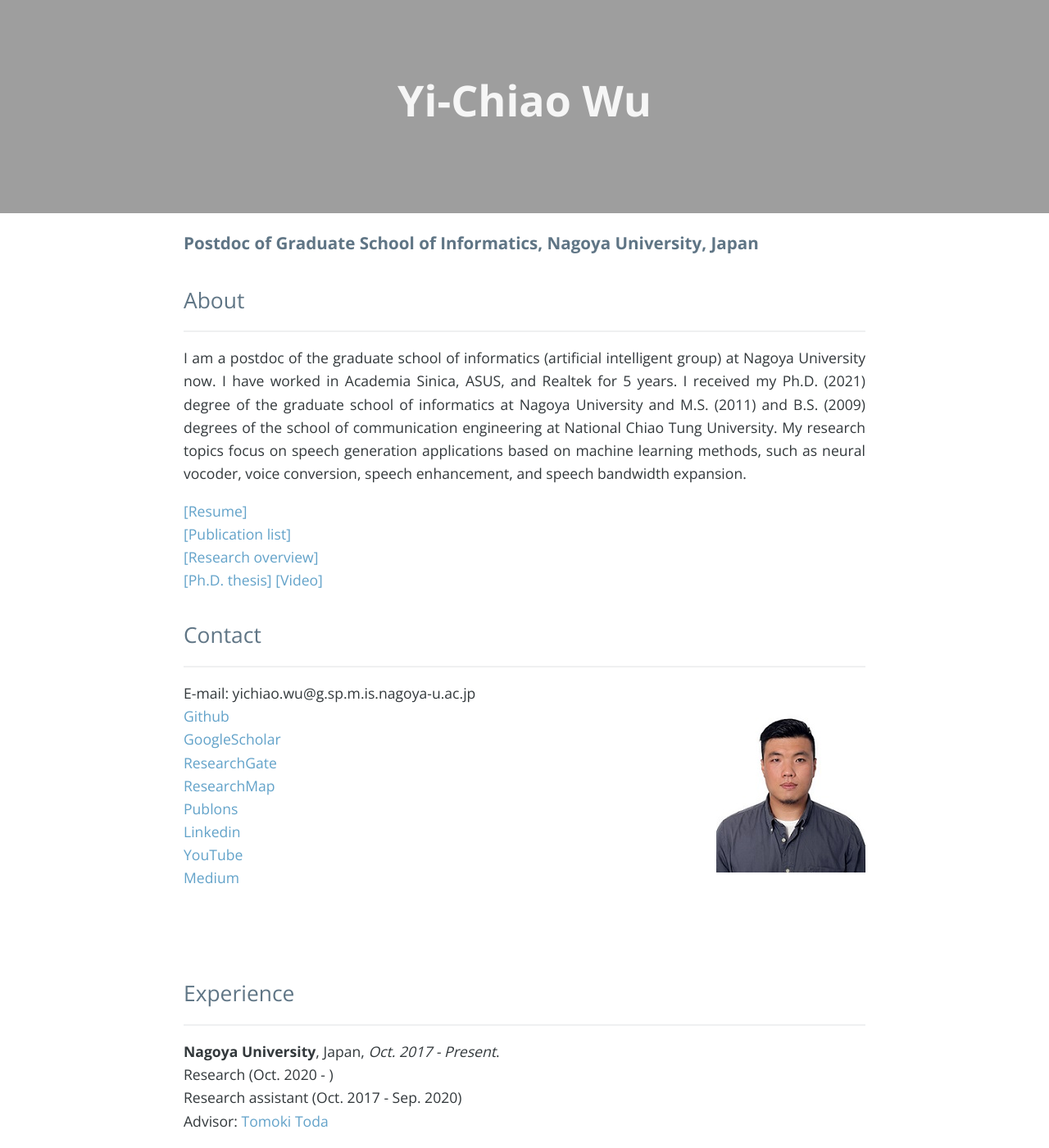
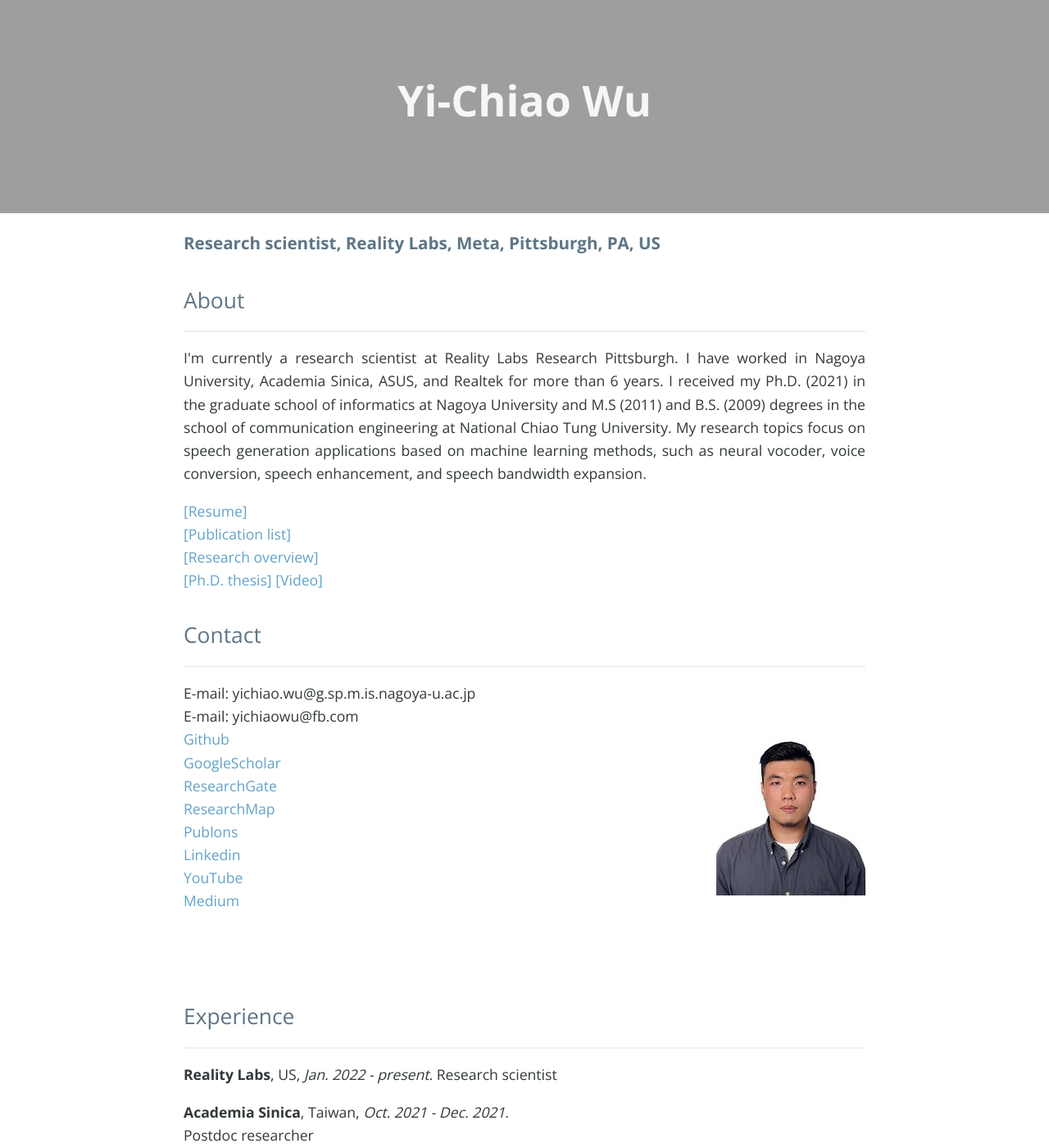
Before and after one commit to bigpon/bigpon.github.io, a Jekyll site: the page built from index.md, in a window 1280 px wide and 1400 px high. Shown: the whole window at 82% size. Built offline with Jekyll 4.4.1, drawn with Linux system fonts in a browser that asks for light colours; nearby versions of some CDN libraries; comment, search, counter and statistics services are not loaded; our own code applies the rules of GitHub Pages for plain Markdown files; some of the changed text lies outside the part shown.

Commit message:
update personal info

```diff
--- a/index.md
+++ b/index.md
@@ -1,11 +1,11 @@
 ---
 layout: default
 ---
-### **Postdoc of Graduate School of Informatics, Nagoya University, Japan**
+### **Research scientist, Reality Labs, Meta, Pittsburgh, PA, US**
 
 ## About
 ---
-<p align="justify"> I am a postdoc of the graduate school of informatics (artificial intelligent group) at Nagoya University now. I have worked in Academia Sinica, ASUS, and Realtek for 5 years. I received my Ph.D. (2021) degree of the graduate school of informatics at Nagoya University and M.S. (2011) and B.S. (2009) degrees of the school of communication engineering at National Chiao Tung University. My research topics focus on speech generation applications based on machine learning methods, such as neural vocoder, voice conversion, speech enhancement, and speech bandwidth expansion. </p>
+<p align="justify"> I'm currently a research scientist at Reality Labs Research Pittsburgh. I have worked in Nagoya University, Academia Sinica, ASUS, and Realtek for more than 6 years. I received my Ph.D. (2021) in the graduate school of informatics at Nagoya University and M.S (2011) and B.S. (2009) degrees in the school of communication engineering at National Chiao Tung University. My research topics focus on speech generation applications based on machine learning methods, such as neural vocoder, voice conversion, speech enhancement, and speech bandwidth expansion. </p>
 <a href="res/download/20210327_CV_YiChiaoWu.pdf" download="CV_YiChiaoWu.pdf">[Resume]</a><br />
 <a href="res/download/20211014_Publications.pdf" download="Publication_YiChiaoWu.pdf">[Publication list]</a><br />
 <a href="res/download/20210327_Research_Overview.pptx" download="Research_YiChiaoWu.pptx">[Research overview]</a><br />
@@ -14,6 +14,7 @@ layout: default
 ## Contact
 ---
 E-mail: yichiao.wu@g.sp.m.is.nagoya-u.ac.jp
+E-mail: yichiaowu@fb.com
 <img src="res/figure/YCWU.jpg" align = "right">
 [Github](https://github.com/bigpon)
 [GoogleScholar](https://scholar.google.co.jp/citations?user=KKaOQVwAAAAJ&hl=zh-TW)
@@ -29,9 +30,15 @@ E-mail: yichiao.wu@g.sp.m.is.nagoya-u.ac.jp
 
 ## Experience
 ---
+**Reality Labs**, US, *Jan. 2022 - present*.
+Research scientist
 
-**Nagoya University**, Japan, *Oct. 2017 - Present*.
-Research (Oct. 2020 - )
+**Academia Sinica**, Taiwan, *Oct. 2021 - Dec. 2021*.
+Postdoc researcher
+Advisor: [Hsin-Min Wang](https://www.iis.sinica.edu.tw/pages/whm/index_en.html), [Yu Tsao](https://www.citi.sinica.edu.tw/pages/yu.tsao/index_en.html)
+
+**Nagoya University**, Japan, *Oct. 2017 - Sep. 2021*.
+Research (Oct. 2020 - Sep. 2021)
 Research assistant (Oct. 2017 - Sep. 2020)
 Advisor: [Tomoki Toda](https://sites.google.com/site/tomokitoda/home_eng)
 
```
